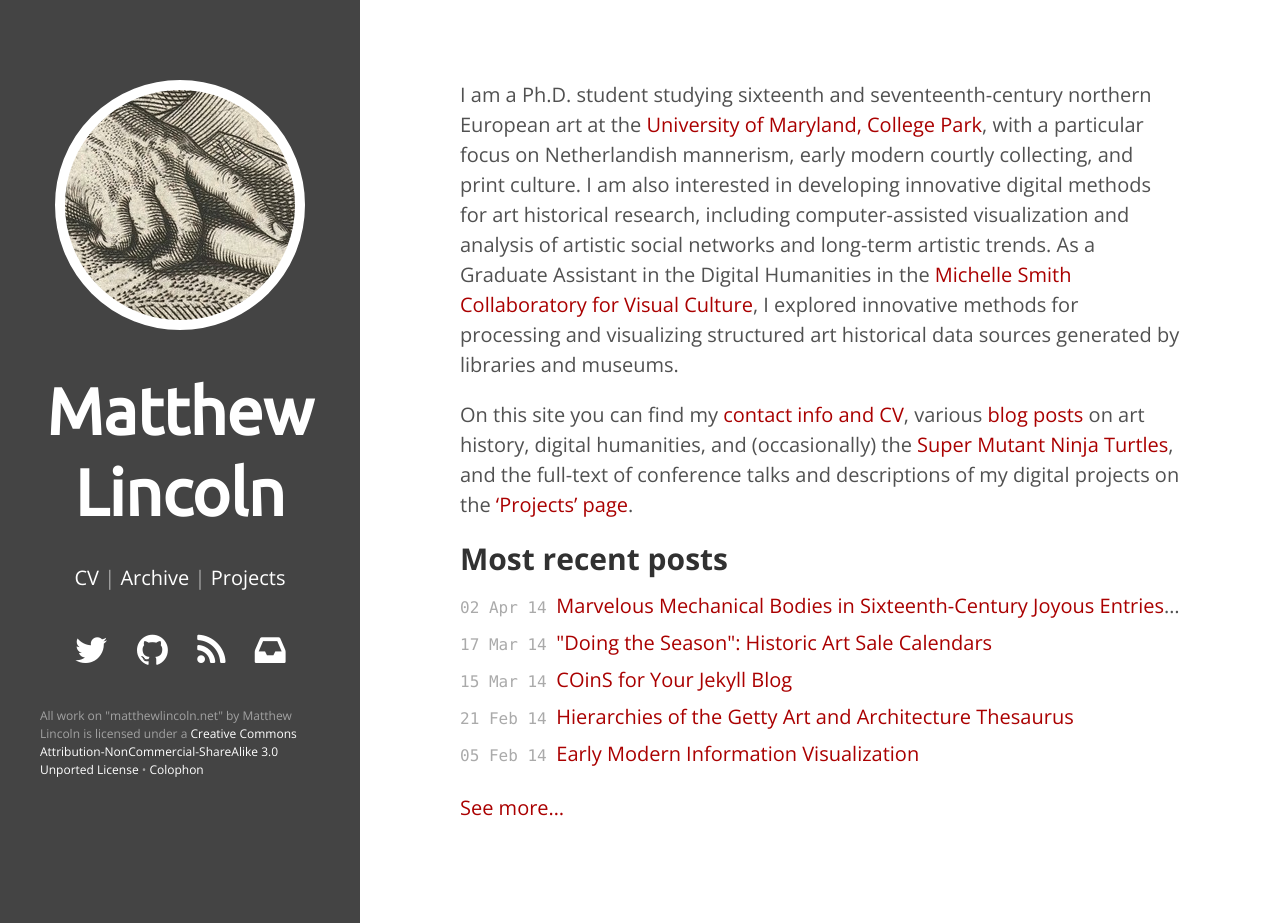
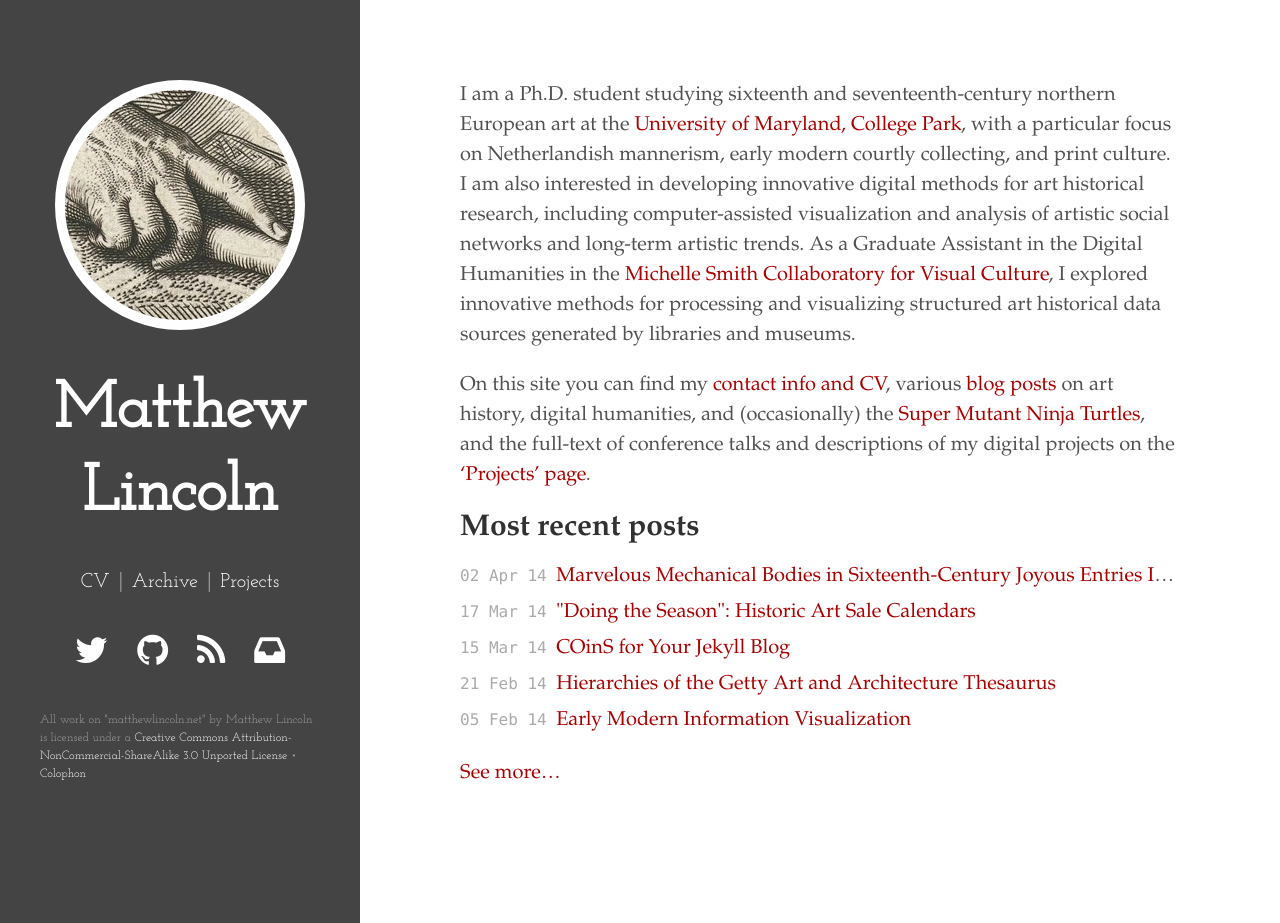
Before and after one commit to mdlincoln/mdlincoln.github.io, a Jekyll site: the page built from index.md, in a window 1280 px wide and 923 px high. Built offline with Jekyll 4.4.1, drawn with Linux system fonts in a browser that asks for light colours; nearby versions of some CDN libraries.

Commit message:
josefin and garamond

```diff
--- a/_includes/html_head.html
+++ b/_includes/html_head.html
@@ -20,7 +20,7 @@
 <link rel="stylesheet" href="/assets/css/syntax.css">
 <link rel="stylesheet" href="/assets/css/hyde.css">
 <link href="//netdna.bootstrapcdn.com/font-awesome/4.0.3/css/font-awesome.css" rel="stylesheet">
-<link href='http://fonts.googleapis.com/css?family=Ubuntu|Open+Sans:400italic,400,700' rel='stylesheet' type='text/css'>
+<link href='http://fonts.googleapis.com/css?family=Josefin+Slab|Open+Sans:400italic,400,700' rel='stylesheet' type='text/css'>
 
 {% if site.enable_analytics %}
 <!-- Google Analytics -->
--- a/assets/css/hyde.css
+++ b/assets/css/hyde.css
@@ -32,7 +32,7 @@
  */
 
 html {
-  font-family: "Open Sans", Helvetica, Arial, sans-serif;
+  font-family: Garamond, serif;
 }
 @media (min-width: 48rem) {
   html {
@@ -72,6 +72,7 @@ html {
 
 /* Sidebar links */
 .sidebar a {
+  font-family: "Josefin Slab", serif;
   color: #fff;
 }
 
@@ -80,7 +81,6 @@ html {
   text-align: center;
   color: #fff;
   margin-top: 0;
-  font-family: "Ubuntu", serif;
   font-size: 3.25rem;
 }
 
@@ -102,6 +102,7 @@ html {
 }
 
 .sidebar .license {
+  font-family: "Josefin Slab", serif;
   font-size: 60%
 }
 
```
